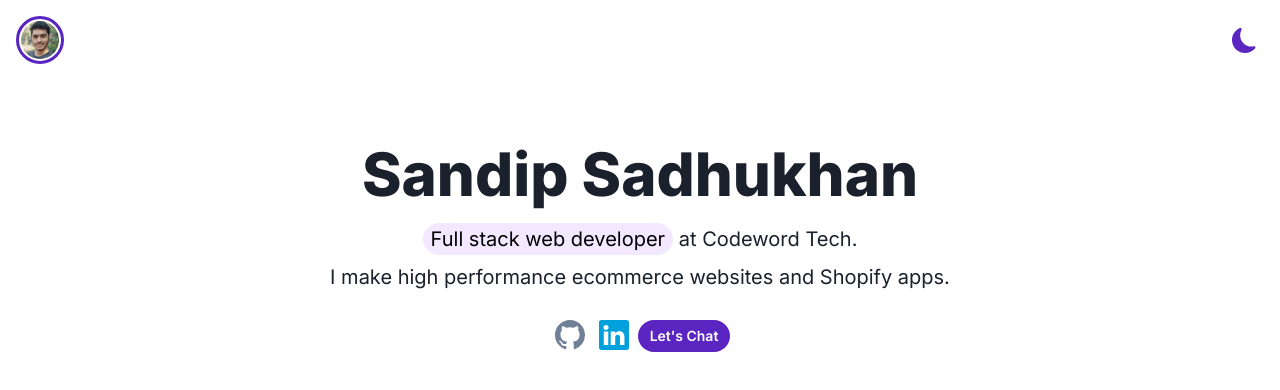
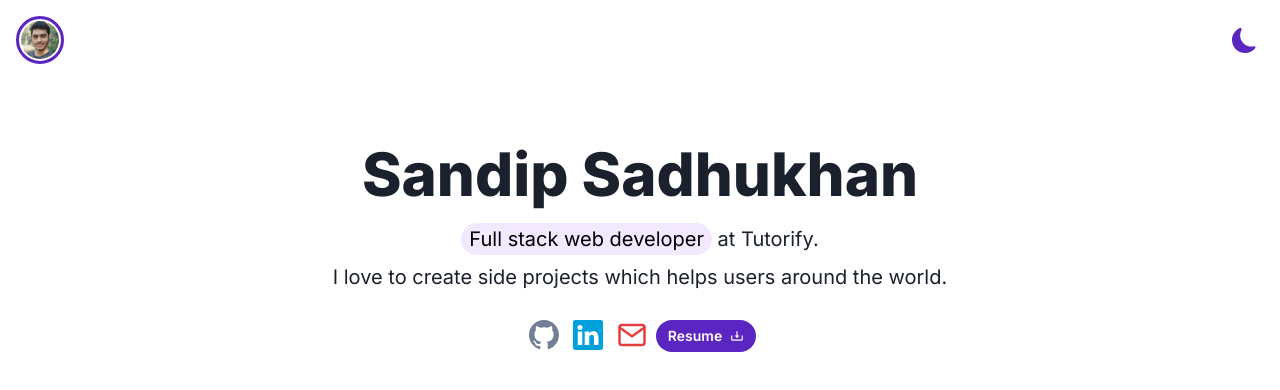
Before and after one commit to sandip-sadhukhan/OLD_-sandipsadhukhan.com, a Next.js app: page / in a window 1280 px wide. Shown: the top 390 px of the page. Built offline with nearby package versions, Linux system fonts and the light colour scheme.

Commit message:
move to data folder and some ui changes

```diff
--- a/components/header.tsx
+++ b/components/header.tsx
@@ -1,16 +1,13 @@
 import {
   Avatar,
-  Container,
-  Heading,
   HStack,
-  Icon,
   IconButton,
-  Image,
   Tooltip,
   useColorMode,
 } from "@chakra-ui/react";
 import { BsFillMoonFill, BsFillSunFill } from "react-icons/bs";
 import React from "react";
+import data from "@/data";
 
 const Header = () => {
   const { toggleColorMode, colorMode } = useColorMode();
@@ -18,8 +15,8 @@ const Header = () => {
   return (
     <HStack justify="space-between" align="center" py={4}>
       <Avatar
-        src="/sandip-sadhukhan.jpg"
-        name="Sandip Sadhukhan"
+        src={data.header.profilePicture}
+        name={data.header.avatarAltName}
         _hover={{ transform: "rotate(360deg)" }}
         transitionDuration="0.5s"
         borderWidth="medium"
@@ -28,7 +25,7 @@ const Header = () => {
         size="md"
         cursor="pointer"
       />
-      <Tooltip label="Toggle Theme">
+      <Tooltip label="Toggle Theme" hasArrow>
         <IconButton
           icon={
             colorMode === "light" ? (
--- a/components/hero-section.tsx
+++ b/components/hero-section.tsx
@@ -9,9 +9,14 @@ import {
   Button,
   Link,
   Highlight,
+  Tooltip,
 } from "@chakra-ui/react";
 import React from "react";
-import { BsGithub, BsLinkedin } from "react-icons/bs";
+import { BsFillEnvelopeFill, BsGithub, BsLinkedin } from "react-icons/bs";
+import { FiMail } from "react-icons/fi";
+import { BiDownload } from "react-icons/bi";
+
+import data from "@/data";
 
 const HeroSection = () => {
   const textColor = useColorModeValue("gray.800", "gray.200");
@@ -20,6 +25,7 @@ const HeroSection = () => {
     "linkedin.700",
     "linkedin.300"
   );
+  const mailHoverBgColor = useColorModeValue("red.600", "red.300");
 
   return (
     <VStack my={16} textAlign="center">
@@ -31,21 +37,22 @@ const HeroSection = () => {
         color={textColor}
         mb={3}
       >
-        Sandip Sadhukhan
+        {data.heroSection.name}
       </Heading>
       <Text fontSize="xl" fontWeight={400}>
         <Highlight
-          query="Full stack web developer"
+          query={data.heroSection.firstParagraphHighlight}
           styles={{ px: "2", py: "1", rounded: "full", bg: "primary.50" }}
         >
-          Full stack web developer at Codeword Tech.
+          {data.heroSection.firstParagraph}
         </Highlight>
       </Text>
       <Text fontSize="xl" fontWeight={400}>
-        I make high performance ecommerce websites and Shopify apps.
+        {data.heroSection.secondParagraph}
       </Text>
       <HStack py={5} justify="center" align="center" spacing={1}>
-        <Link href="https://github.com/sandippakhanna" isExternal>
+        <Tooltip label="Github" hasArrow>
+          <Link href={data.heroSection.githubLink} isExternal>
             <IconButton
               variant="link"
               icon={<BsGithub />}
@@ -55,7 +62,9 @@ const HeroSection = () => {
               fontSize="3xl"
             />
           </Link>
-        <Link href="https://www.linkedin.com/in/sandipsadhukhan" isExternal>
+        </Tooltip>
+        <Tooltip label="Linkedin" hasArrow>
+          <Link href={data.heroSection.linkedinLink} isExternal>
             <IconButton
               variant="link"
               icon={<BsLinkedin />}
@@ -65,11 +74,30 @@ const HeroSection = () => {
               fontSize="3xl"
             />
           </Link>
-        <Link href="mailto:sandip.sendme@gmail.com" textDecor="none">
-          <Button size="sm" mb={1}>
-            Let&apos;s Chat
+        </Tooltip>
+        <Tooltip label="Mail" hasArrow>
+          <Link href={data.heroSection.mailLink} isExternal>
+            <IconButton
+              variant="link"
+              icon={<FiMail />}
+              aria-label="Mail Link"
+              color="red.500"
+              _hover={{ color: mailHoverBgColor }}
+              fontSize="3xl"
+            />
+          </Link>
+        </Tooltip>
+        <Tooltip label="Download Resume" hasArrow>
+          <Link
+            href={data.heroSection.resumeLink}
+            _hover={{ textDecor: "none" }}
+            download
+          >
+            <Button size="sm" mb={1} rightIcon={<BiDownload />}>
+              Resume
             </Button>
           </Link>
+        </Tooltip>
       </HStack>
     </VStack>
   );
--- /dev/null
+++ b/data/index.ts
@@ -0,0 +1,19 @@
+const data = {
+  header: {
+    profilePicture: "/sandip-sadhukhan.jpg",
+    avatarAltName: "Sandip Sadhukhan",
+  },
+  heroSection: {
+    name: "Sandip Sadhukhan",
+    firstParagraph: "Full stack web developer at Tutorify.",
+    firstParagraphHighlight: "Full stack web developer",
+    secondParagraph:
+      "I love to create side projects which helps users around the world.",
+    githubLink: "https://github.com/sandippakhanna",
+    linkedinLink: "https://www.linkedin.com/in/sandipsadhukhan",
+    mailLink: "mailto:sandip.sendme@gmail.com",
+    resumeLink: "/resume.pdf",
+  },
+};
+
+export default data;
```
Also changed, not shown: 1 other file (tests, documents, lock files or other folders). Lines whose indentation alone changed are shown as unchanged.
